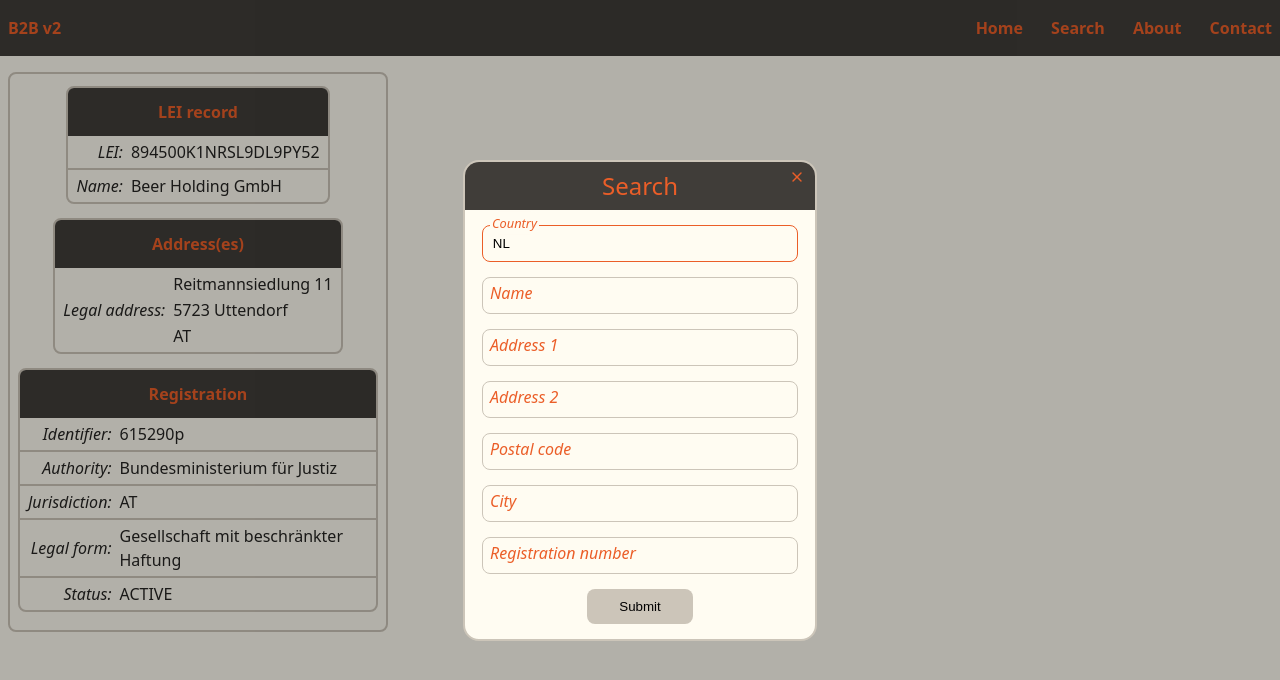
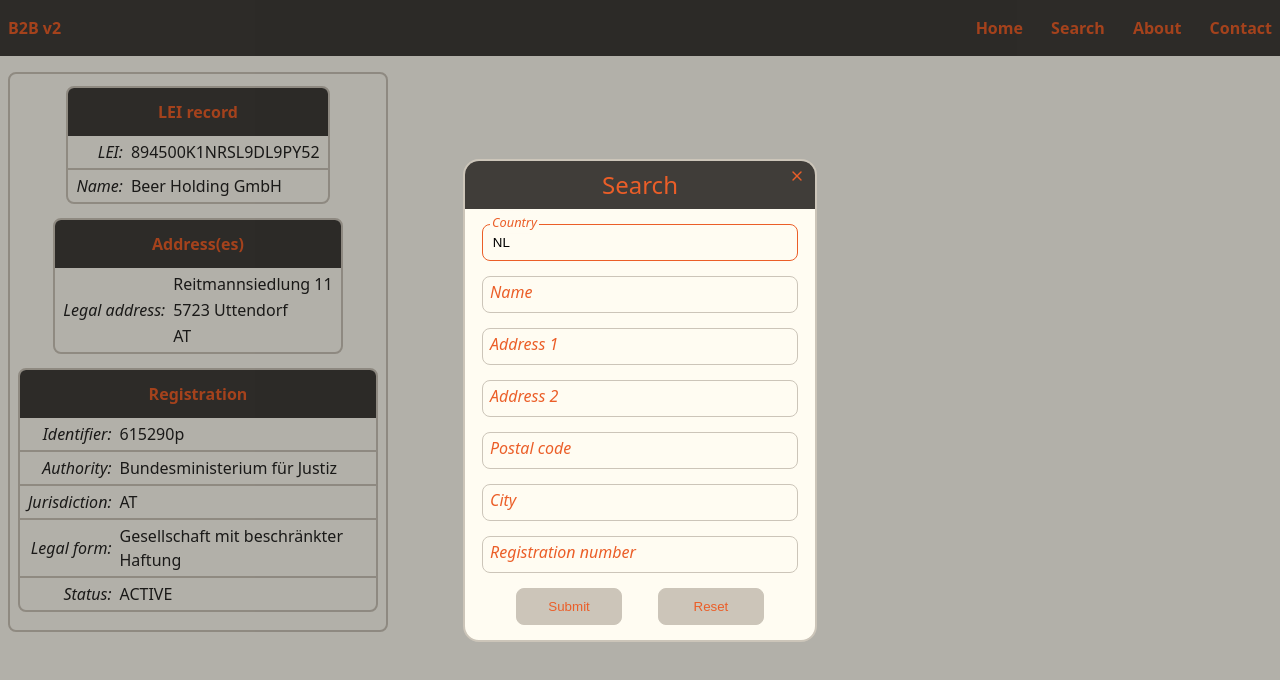
Before and after one commit to hdr1001/b2b_v2, a website built with Vite: page index.html in a window 1280 px wide. Both pictures are taken after a click on the link "Search". Built offline with nearby package versions, Linux system fonts and the light colour scheme.

Commit message:
All input elements now implemented

```diff
--- a/src/js/ui/dialogSearch.js
+++ b/src/js/ui/dialogSearch.js
@@ -40,7 +40,7 @@ function hasChanged(evnt) {
 
 function getInputElement(id, name, value, label) {
     const div = document.createElement('div');
-    div.setAttribute('class', 'html-input');
+    div.classList.add('html-input');
 
     const input = document.createElement('input');
     input.type = 'text';
@@ -55,12 +55,26 @@ function getInputElement(id, name, value, label) {
     div.appendChild(input);
 
     const formLabel = document.createElement('label');
-    formLabel.setAttribute('for', id);
+    formLabel.htmlFor = id;
     formLabel.textContent = label;
 
     div.appendChild(formLabel);
 
     return div;
+}
+
+function getButtonElement(id, name, label) {
+    const button = document.createElement('button');
+
+    button.id = id;
+    button.name = name;
+    button.type = 'button';
+
+    button.textContent = label;
+
+    button.addEventListener('click', evt => console.log(`${name} clicked event`));
+
+    return button;
 }
 
 export default function addDialogSearch(parent) {
@@ -93,14 +107,13 @@ export default function addDialogSearch(parent) {
     searchForm.appendChild(getInputElement('search-reg-number', 'regNumber', iniValues.regNumber, 'Registration number'));
 
     const div = document.createElement('div');
-    div.classList.add('html-input');
+    div.classList.add('html-input', 'one-row');
 
-    let button = document.createElement('button')
-    button.type = 'button';
-    button.id = 'search-submit';
-    button.textContent = 'Submit';
-    button.setAttribute('class', 'html-input');
-    button.addEventListener('click', evt => console.log('Clicked event'));
+    let button = getButtonElement('search-submit', 'submit', 'Submit');
+
+    div.appendChild(button);
+
+    button = getButtonElement('search-reset', 'reset', 'Reset');
 
     div.appendChild(button);
 
--- a/src/style.css
+++ b/src/style.css
@@ -113,6 +113,9 @@ dialog form div.html-input {
 
   min-width: 320px;
   margin-top: 15px;
+
+  font-style: italic;
+  color: var(--color-lively);
 }
 
 dialog form div.html-input label {
@@ -139,24 +142,24 @@ dialog form div.html-input input {
   width:92%;
 }
 
+dialog form div.html-input input:focus {
+  border-color: var(--color-lively);
+}
+
 dialog form div.html-input button {
   padding: 0.75em 0;
 
-  border: none;
+  border: 1px solid var(--color-middle);
   border-radius: 8px;
 
+  color: var(--color-lively);
   background-color: var(--color-middle);
 
   width: 33%;
 }
 
-dialog form div.html-input {
-  font-style: italic;
-  color: var(--color-lively);
-}
-
-dialog form div.html-input input:focus {
-  border-color: var(--color-lively);
+dialog form div.html-input button:focus {
+  border-color: var(--color-dark);
 }
 
 dialog form div.html-input input:focus~label,
@@ -188,6 +191,11 @@ dialog form div.html-input input.has-none-empty-value~label {
   color: var(--color-bg-color);
 }
 
+.one-row {
+  display: flex;
+  justify-content: space-evenly;
+}
+
 table {
   border-collapse: collapse;
 
```
